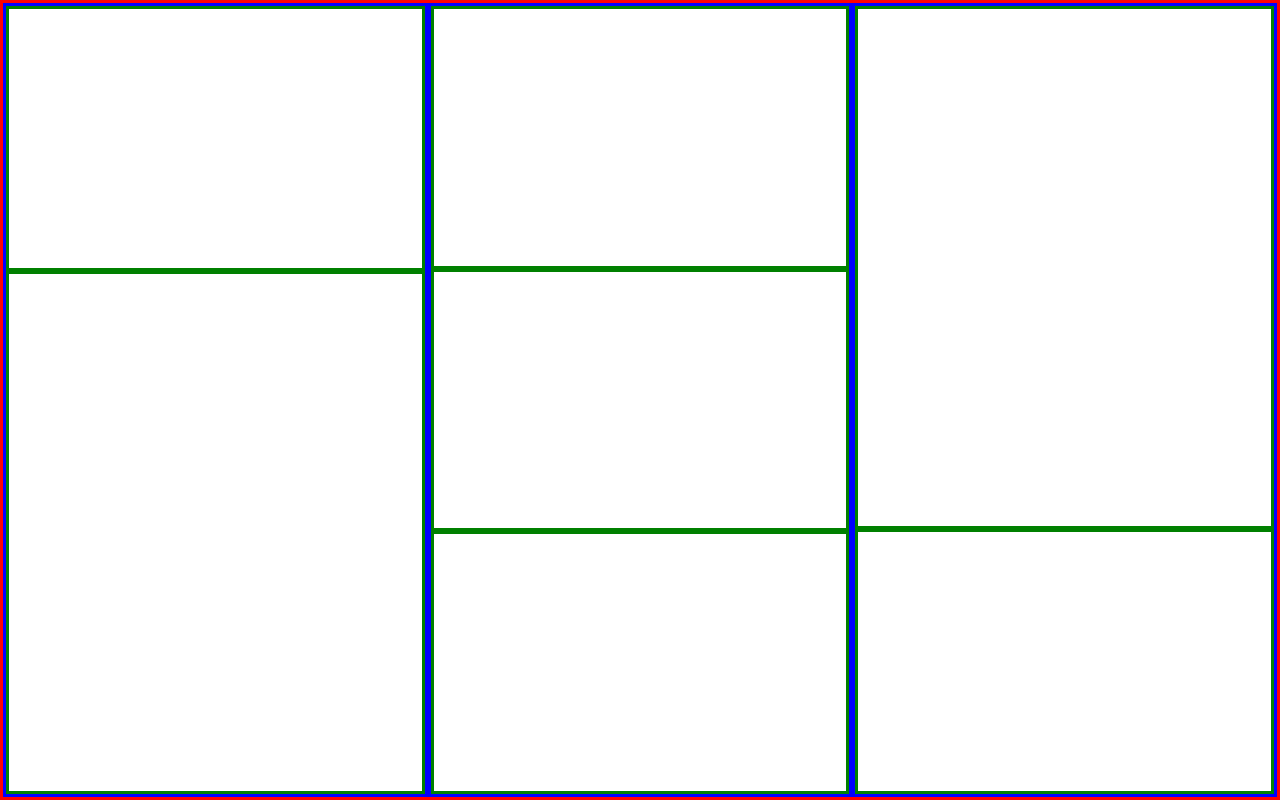
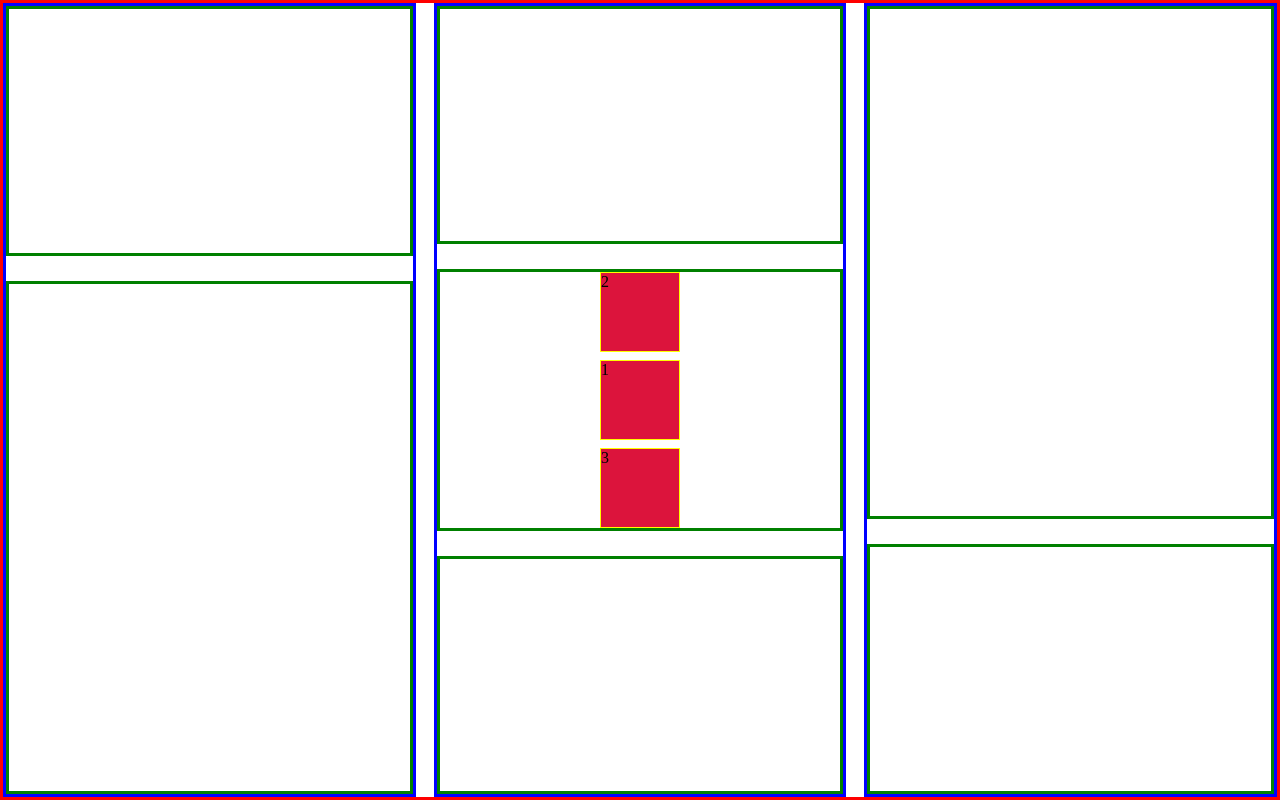
Before and after one commit to labstraction/flex-box, a plain HTML site: page index.html in a window 1280 px wide. Drawn offline with Linux system fonts and the light colour scheme.

Commit message:
content box

```diff
--- a/index.html
+++ b/index.html
@@ -14,7 +14,11 @@
         </div>
         <div class="column-box small">
             <div class="box small"></div>
-            <div class="box small"></div>
+            <div class="box small">
+                <div class="content medium-priority">1</div>
+                <div class="content low-priority">2</div>
+                <div class="content">3</div>
+            </div>
             <div class="box small"></div>
         </div>
         <div class="column-box small">
--- a/style.css
+++ b/style.css
@@ -11,22 +11,55 @@ html,body{
     border: 3px solid red;
     height: 100%;
     display: flex;
+    /* width: 600px; */
+    flex-wrap: wrap;
+    gap: 18px;
 }
 
 .column-box{
     border: 3px solid blue;
     display: flex;
     flex-direction: column;
+    /* flex:1; */
+    min-width: 300px;
+    gap: 25px;
+    /* flex-shrink: 1; */
 }
 
 .small{
-    flex-grow: 1;
+    /* flex-grow: 1; */
+    /* flex-shrink: 1;
+    flex-basis: 0; */
+    flex: 1;
 }
 
 .big{
+    /* flex-grow: 2; */
     flex-grow: 2;
+    flex-basis: 25px;
 }
 
 .box{
     border: 3px solid green;
+    /* flex-basis: 0; */
+    display: flex;
+    flex-direction: column-reverse;
+    justify-content: flex-start;
+    align-items: center;
+    gap: 8px;
 }
+
+.content{
+    width: 80px;
+    height: 80px;
+    background-color: crimson;
+    border: 1px solid yellow;
+}
+
+.medium-priority{
+    order: 5;
+}
+
+.low-priority{
+    order: 10;
+}
```
